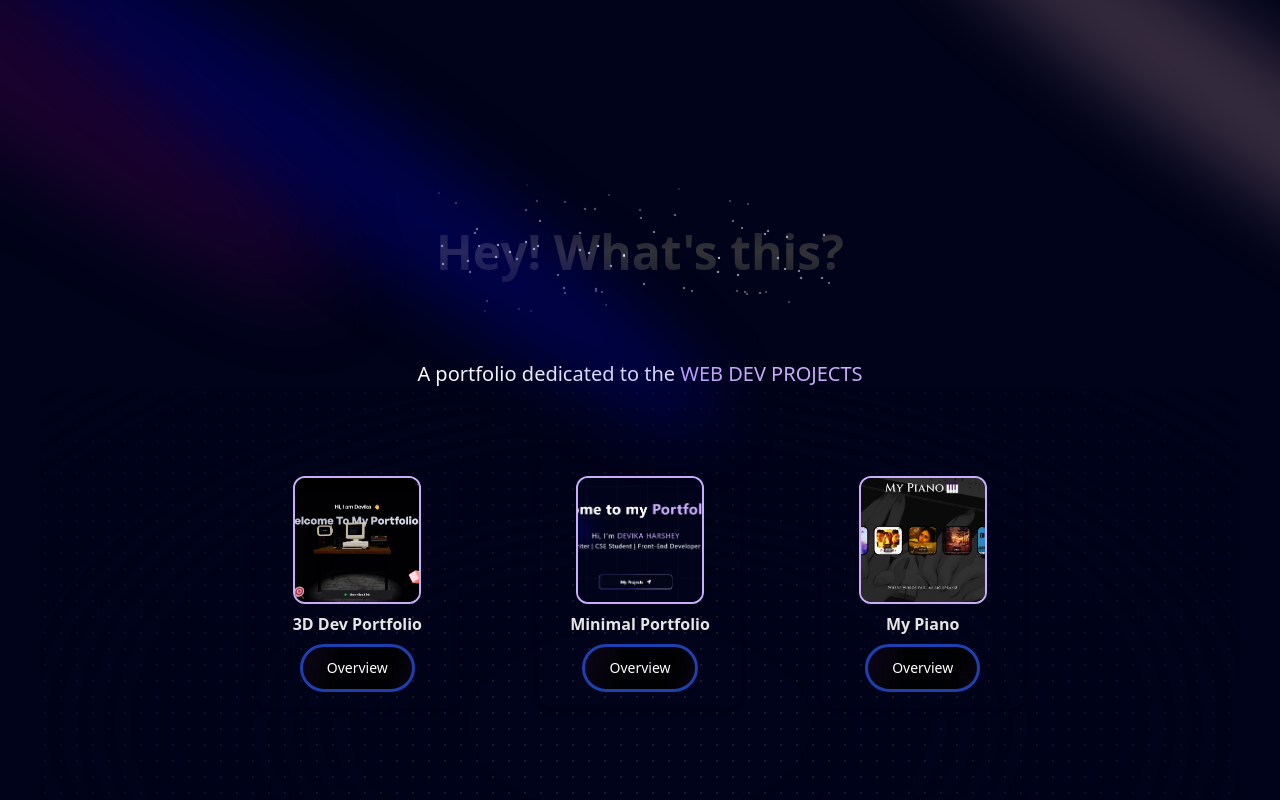
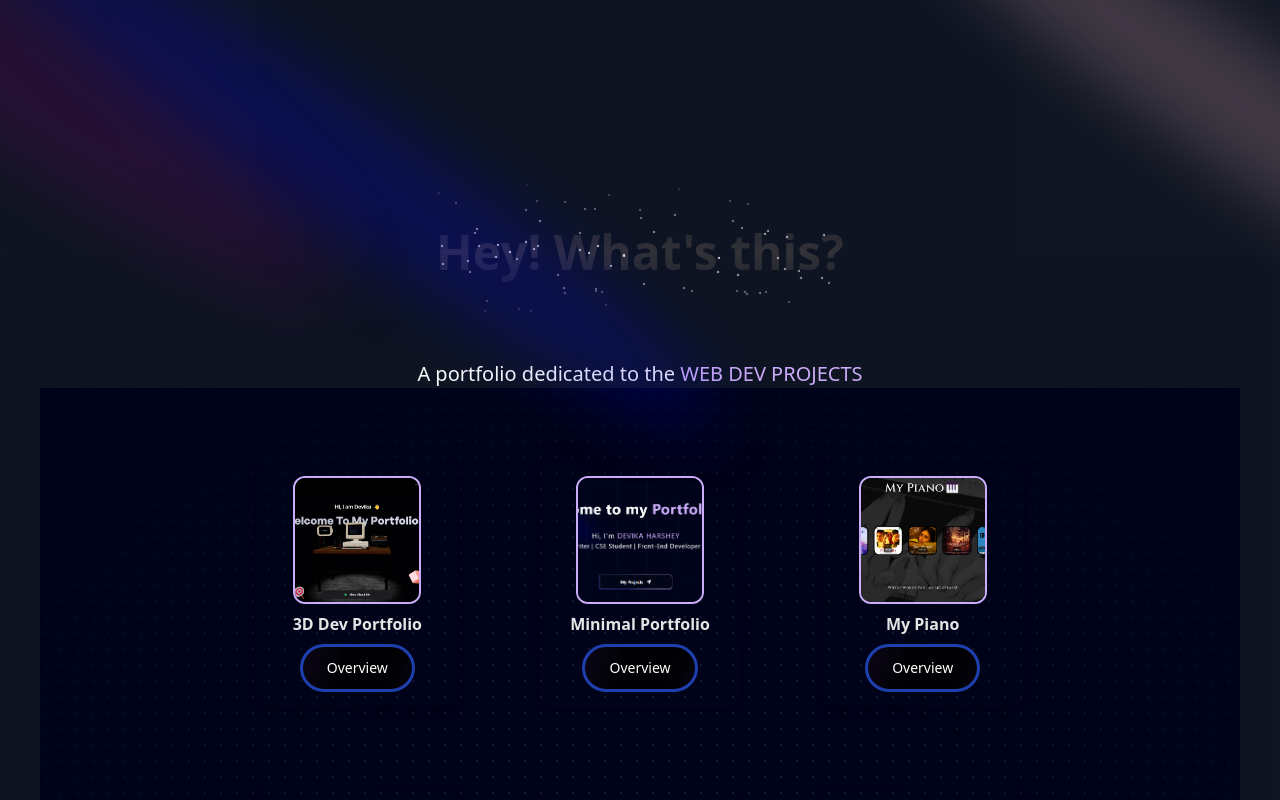
Before and after one commit to devikaharshey/projectfolio, a Next.js app: page / in a window 1280 px wide. Shown: the top 800 px of the page. Built offline with nearby package versions, Linux system fonts and the light colour scheme.

Commit message:
Update page.tsx

```diff
--- a/app/page.tsx
+++ b/app/page.tsx
@@ -6,7 +6,7 @@ import {ProjectHome} from "@/pages/ProjectHome";
 
 export default function Home() {
   return (
-      <main className="relative bg-black-100 flex justify-center items-center flex-col overflow-hidden mx-auto sm:px-10 px-5">
+      <main className="relative bg-black-200 flex justify-center items-center flex-col overflow-hidden mx-auto sm:px-10 px-5">
         <div className="max-w-7xl w-full">
             <Hero />
             <ProjectRecipe />
```
